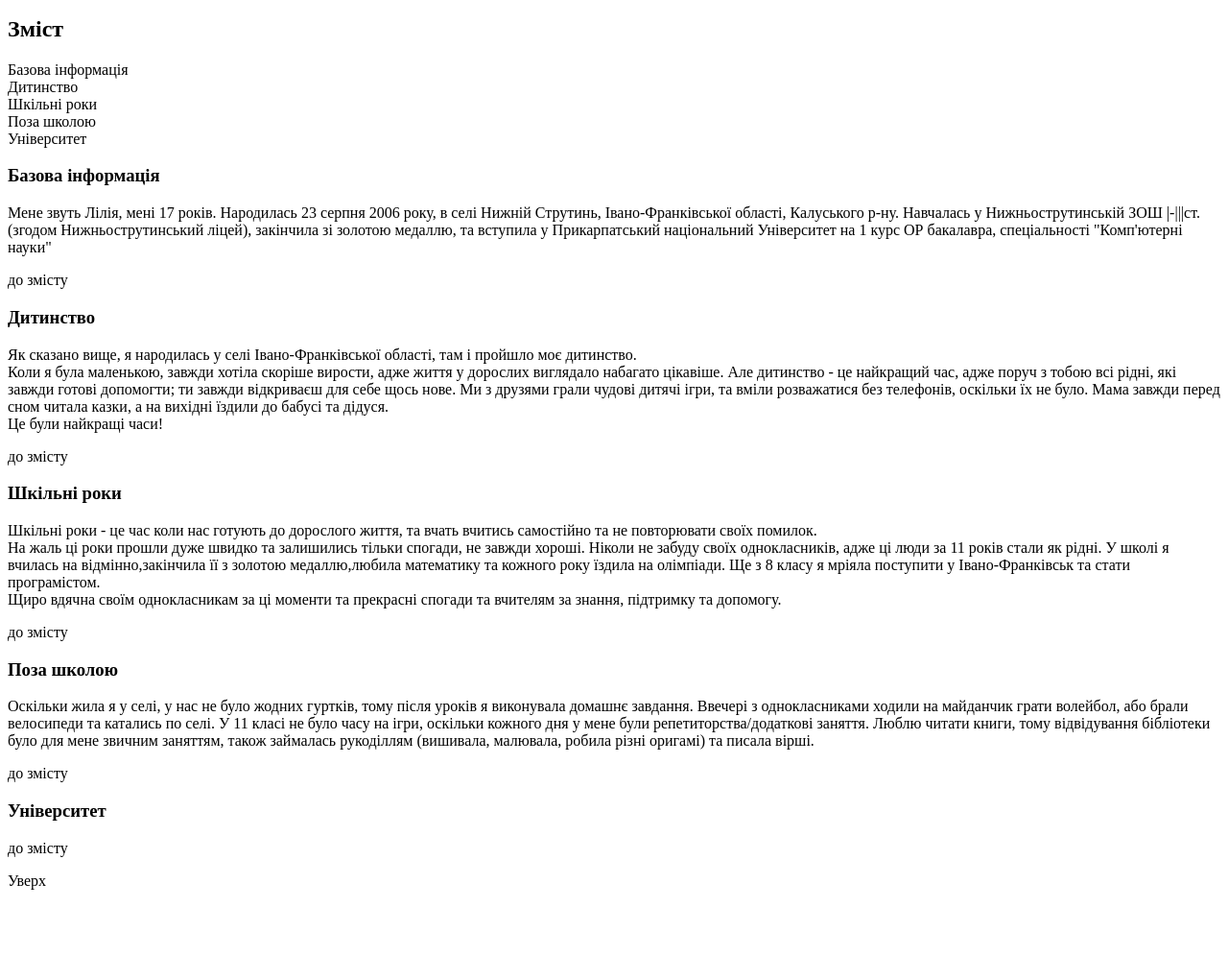
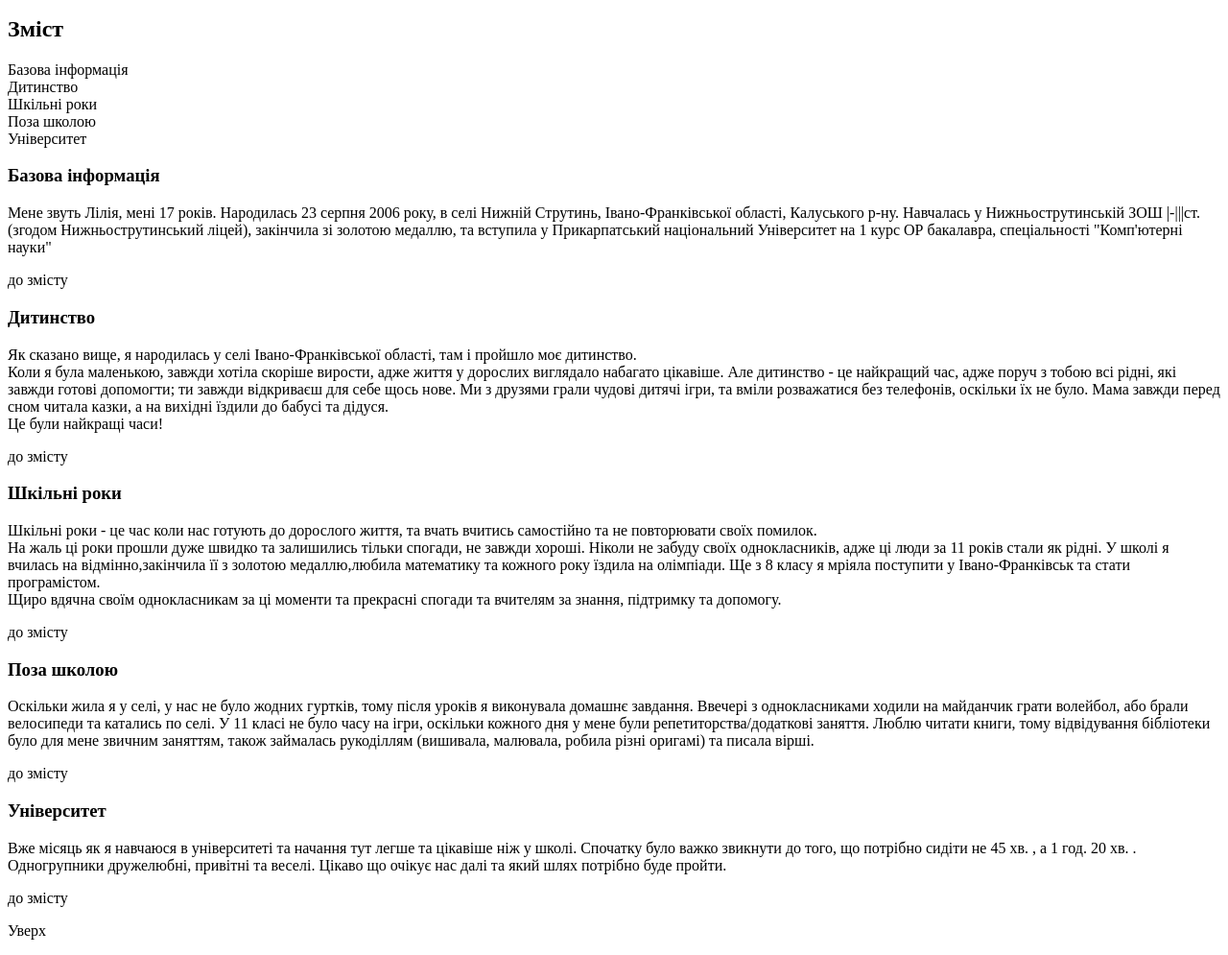
Before and after one commit to leliiaaa/practical, a plain HTML site: page practical/biography.html in a window 1280 px wide. Shown: the part 101-1096 px from the top of the page at 96% size. Before the commit the page ends 1044 px from the top, so only its background shows below. Drawn offline with Linux system fonts and the light colour scheme.

Commit message:
практична 1

```diff
--- a/practical/biography.html
+++ b/practical/biography.html
@@ -58,7 +58,9 @@
     <p>до змісту</p>
 
     <h3>Університет</h3>
-    <p></p>
+    <p> Вже місяць як я навчаюся в університеті та начання тут легше та цікавіше ніж у школі. Спочатку було важко
+        звикнути до того, що потрібно сидіти не 45 хв. , а 1 год. 20 хв. . Одногрупники дружелюбні, привітні та веселі.
+    Цікаво що очікує нас далі та який шлях потрібно буде пройти. </p>
 
     <p>до змісту</p>
 
```
